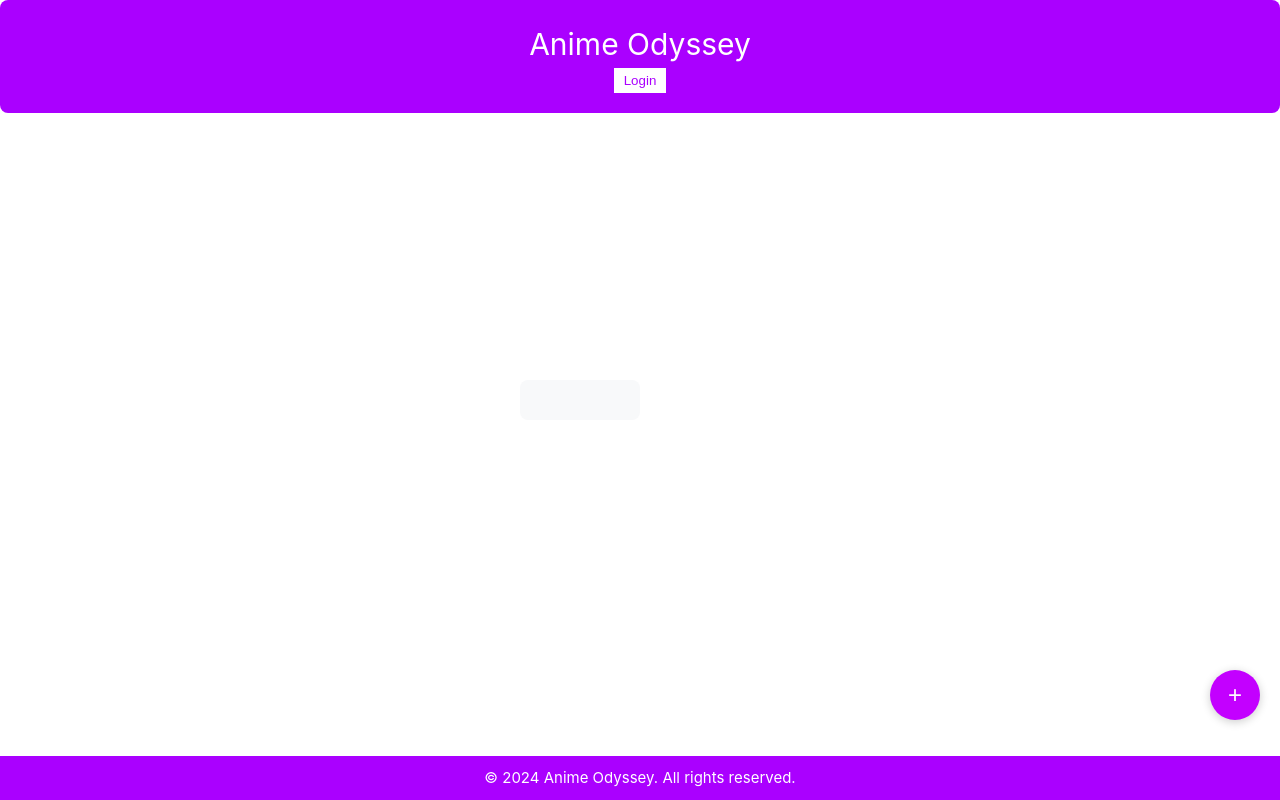
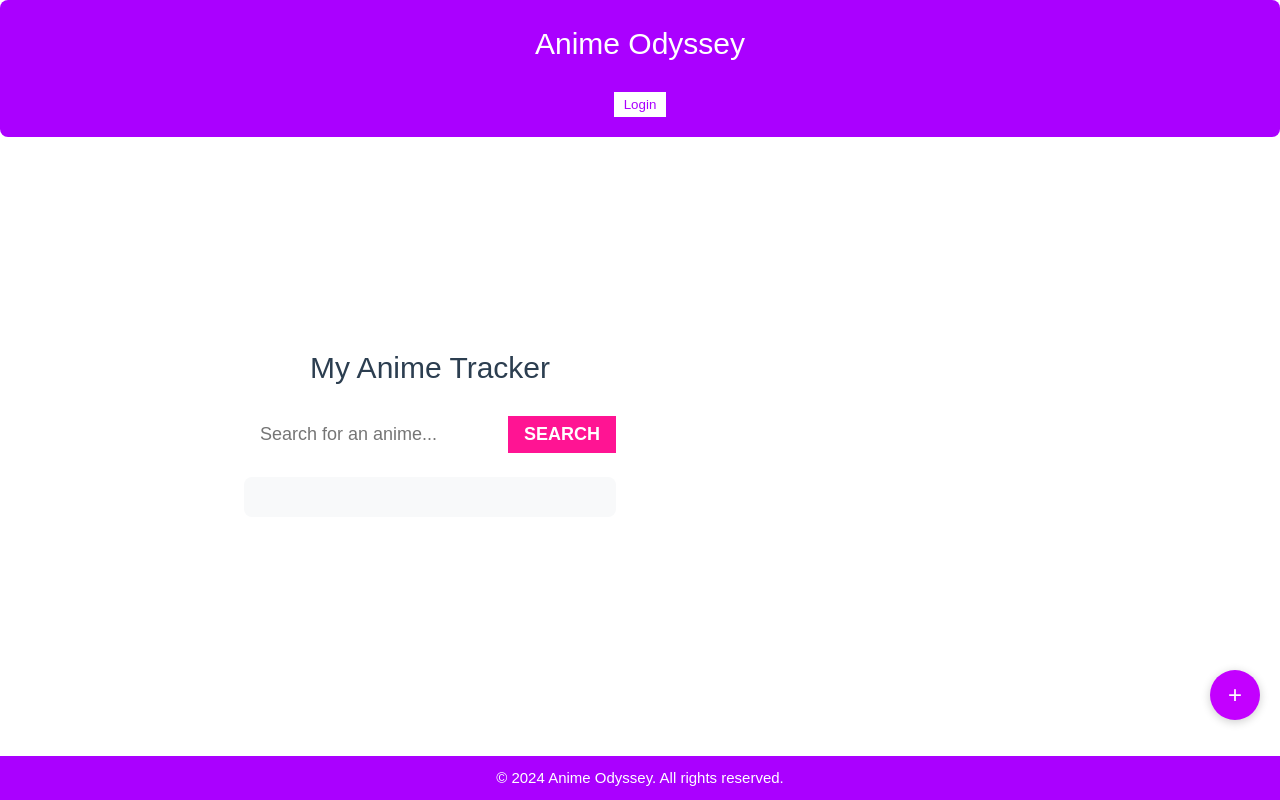
Before and after one commit to tsukihidaze/ELEC4C_FinalProj_Bacuyag_Mendoza, a Vue app in the folder FinalProj_Bacuyag_Mendoza/: page / in a window 1280 px wide. Built offline with nearby package versions, Linux system fonts and the light colour scheme.

Commit message:
anime search

```diff
--- a/FinalProj_Bacuyag_Mendoza/src/App.vue
+++ b/FinalProj_Bacuyag_Mendoza/src/App.vue
@@ -1,17 +1,174 @@
+<script setup>
+import { ref, onMounted, computed } from 'vue'
+import LoginModal from '/src/components/LoginModal.vue';
+
+const query = ref('')
+const my_anime = ref([])
+const search_results = ref([])
+
+const my_anime_asc = computed(() => {
+  return my_anime.value.sort((a, b) => {
+    return a.title.localeCompare(b.title)
+  })
+})
+
+const searchAnime = () => {
+  const url = `https://api.jikan.moe/v4/anime?q=${query.value}`
+  fetch(url)
+ .then(res => res.json())
+ .then(data => {
+    search_results.value = data.data
+  })
+}
+
+const handleInput = (e) => {
+  if (!e.target.value) {
+    search_results.value = []
+  }
+}
+
+const addAnime = (anime) => {
+  search_results.value = []
+  query.value = ''
+
+  my_anime.value.push({
+    id: anime.mal_id,
+    title: anime.title,
+    image: anime.images.jpg.image_url,
+    total_episodes: anime.episodes,
+    watched_episodes: 0,
+  })
+
+  localStorage.setItem('my_anime', JSON.stringify(my_anime.value))
+}
+
+const increaseWatch = (anime) => {
+  anime.watched_episodes++
+  localStorage.setItem('my_anime', JSON.stringify(my_anime.value))
+}
+
+const decreaseWatch = (anime) => {
+  anime.watched_episodes--
+  localStorage.setItem('my_anime', JSON.stringify(my_anime.value))
+}
+
+onMounted(() => {
+  my_anime.value = JSON.parse(localStorage.getItem('my_anime')) || []
+})
+
+const cards = ref(JSON.parse(localStorage.getItem('animeOdysseyCards')) || [])
+const modalVisible = ref(false)
+const selectedCard = ref({})
+const inputModalVisible = ref(false)
+const newCard = ref({
+  image: "",
+  videoUrl: "",
+  shortText: "",
+  longText: "",
+})
+
+const isURLValid = computed(() => {
+  const urlRegex = /^(ftp|http|https):\/\/[^ "]+$/;
+  return urlRegex.test(newCard.value.image) && urlRegex.test(newCard.value.videoUrl);
+})
+
+const openLoginModal = () => {
+  // Assuming LoginModal has an openModal method
+  // This might need to be adjusted based on the actual implementation of LoginModal
+}
+
+const showModal = (card) => {
+  selectedCard.value = card
+  modalVisible.value = true
+}
+
+const hideModal = () => {
+  modalVisible.value = false
+}
+
+const showInputModal = () => {
+  inputModalVisible.value = true
+}
+
+const hideInputModal = () => {
+  inputModalVisible.value = false
+}
+
+const addCard = () => {
+  if (!isURLValid.value) {
+    alert('Please enter valid URLs for Image and Video.')
+    return
+  }
+
+  cards.value.push(newCard.value)
+  newCard.value = {
+    image: "",
+    videoUrl: "",
+    shortText: "",
+    longText: "",
+  }
+  localStorage.setItem('animeOdysseyCards', JSON.stringify(cards.value))
+  inputModalVisible.value = false
+}
+
+const deleteCard = (index) => {
+  cards.value.splice(index, 1); // Remove the card from the array
+  localStorage.setItem('animeOdysseyCards', JSON.stringify(cards.value)); // Update local storage
+}
+
+
+</script>
+
 <template>
-  <header class="header">
+  <main>
+	<header class="header">
     <h1>Anime Odyssey</h1>
     <button @click="openLoginModal">Login</button>
   </header>
-  <!-- login modal -->
-  <LoginModal ref="loginModal" />
-  <!-- card modal  -->
-  <div class="cardContainer">
+    <h1>My Anime Tracker</h1>
+
+    <form @submit.prevent="searchAnime">
+      <input type="text" placeholder="Search for an anime..." v-model="query" @input="handleInput" />
+      <button type="submit" class="button">Search</button>
+    </form>
+
+    <div class="results" v-if="search_results.length > 0">
+      <div v-for="anime in search_results" class="result">
+        <img :src="anime.images.jpg.image_url" />
+        <div class="details">
+          <h3>{{ anime.title }}</h3>
+          <p :title="anime.synopsis" v-if="anime.synopsis">{{ anime.synopsis.slice(0, 120) }}...</p>
+          <span class="flex-1"></span>
+          <button @click="addAnime(anime)" class="button">Add to My Anime</button>
+        </div>
+      </div>
+    </div>
+
+    <div class="myanime" v-if="my_anime.length > 0">
+      <h2>My Anime</h2>
+
+      <div v-for="anime in my_anime_asc" class="anime">
+        <img :src="anime.image" />
+        <h3>{{ anime.title }}</h3>
+        <div class="flex-1"></div>
+        <span class="episodes">{{ anime.watched_episodes }} / {{ anime.total_episodes }}</span>
+        <button
+          v-if="anime.total_episodes!== anime.watched_episodes"
+          @click="increaseWatch(anime)" class="button">+</button>
+        <button
+          v-if="anime.watched_episodes > 0"
+          @click="decreaseWatch(anime)" class="button">-</button>
+      </div>
+    </div>
+
+	<div class="cardContainer">
     <div class="cardGrid">
       <div v-for="(card, index) in cards" :key="index" @click="showModal(card)">
         <div class="card">
           <img :src="card.image" alt="Card Image" style="max-width: 100%; max-height: 100%" />
           <p>{{ card.shortText }}</p>
+          <button class="delete-button" @click="deleteCard(index)">Delete</button>
+
         </div>
       </div>
       <!-- hide and show card modal fcn -->
@@ -49,81 +206,12 @@
       <p>&copy; 2024 Anime Odyssey. All rights reserved.</p>
     </footer>
   </div>
-
+  </main>
 </template>
 
-<script>
-import LoginModal from '/src/components/LoginModal.vue';
-export default {
-  components: {
-    LoginModal,
-  },
-  data() {
-    return {
-
-      cards: JSON.parse(localStorage.getItem('animeOdysseyCards')) || [],
-      modalVisible: false,
-      selectedCard: {},
-      inputModalVisible: false,
-      newCard: {
-        image: "",
-        videoUrl: "",
-        shortText: "",
-        longText: "",
-      },
-    };
-  },
-  computed: {
-    isURLValid() {
-      // Regular expression to validate URL format
-      const urlRegex = /^(ftp|http|https):\/\/[^ "]+$/;
-
-      // Check if both imageURL and videoURL match the regex
-      return urlRegex.test(this.newCard.image) && urlRegex.test(this.newCard.videoUrl);
-    }
-  },
-  methods: {
-    openLoginModal() {
-      this.$refs.loginModal.openModal();
-    },
-    showModal(card) {
-      this.selectedCard = card;
-      this.modalVisible = true;
-    },
-    hideModal() {
-      this.modalVisible = false;
-    },
-    showInputModal() {
-      this.inputModalVisible = true;
-    },
-    hideInputModal() {
-      this.inputModalVisible = false;
-    },
-
-    addCard() {
-      // Check if the URLs are valid
-      if (!this.isURLValid) {
-        // If any of the URLs are invalid, display an error message
-        alert('Please enter valid URLs for Image and Video.');
-        return;
-      }
-
-      // If both URLs are valid, proceed with adding the card
-      this.cards.push(this.newCard);
-      this.newCard = {
-        image: "",
-        videoUrl: "",
-        shortText: "",
-        longText: "",
-      };
-      localStorage.setItem('animeOdysseyCards', JSON.stringify(this.cards));
-      this.inputModalVisible = false;
-    }
-  },
-};
-</script>
 
 <style scoped>
+
 .cardContainer {
   display: flex;
   justify-content: center;
@@ -140,6 +228,359 @@
   border-radius: 8px;
   color: black;
 }
+
+.card {
+  width: 225px;
+  border: 1px solid #ccc;
+  border-radius: 8px;
+  padding: 10px;
+  cursor: pointer;
+  margin-bottom: 20px;
+  box-sizing: border-box;
+  color: black;
+}
+
+.modal {
+  position: fixed;
+  top: 0;
+  left: 0;
+  width: 100%;
+  height: 100%;
+  background-color: rgba(0, 0, 0, 0.5);
+  display: flex;
+  justify-content: center;
+  align-items: center;
+  z-index: 999;
+}
+
+.modal-content {
+  background-color: #fff;
+  padding: 20px;
+  border-radius: 8px;
+  color: black;
+}
+
+.short-text {
+  font-size: 18px;
+  font-weight: bold;
+}
+
+.content-wrapper {
+  display: flex;
+  flex-direction: column;
+  align-items: center;
+  text-align: center;
+}
+
+.expanded-image {
+  max-width: 60%;
+  max-height: 60vh;
+}
+
+.video-wrapper {
+  margin-top: 20px;
+}
+
+.modal form {
+  display: flex;
+  flex-direction: column;
+  gap: 10px;
+}
+
+.modal form input {
+  padding: 5px;
+  margin-bottom: 10px;
+}
+
+.modal form button {
+  padding: 5px 10px;
+  background-color: #aa00ff;
+  color: white;
+  border: none;
+  cursor: pointer;
+}
+.layout-container {
+  display: flex;
+  justify-content: space-between;
+  align-items: flex-start;
+  padding: 20px;
+}
+
+.search-container {
+  flex: 1;
+}
+
+.cardGrid {
+  flex: 1;
+  display: grid;
+  grid-template-columns: repeat(auto-fill, minmax(225px, 1fr));
+  gap: 20px;
+  padding: 20px;
+}
+
+.floatingButton {
+  position: fixed;
+  bottom: 20px;
+  right: 20px;
+  width: 50px;
+  height: 50px;
+  background-color: #aa00ff;
+  color: white;
+  border: none;
+  border-radius: 50%;
+  font-size: 24px;
+  display: flex;
+  justify-content: center;
+  align-items: center;
+  cursor: pointer;
+  box-shadow: 0 2px 10px rgba(0, 0, 0, 0.2);
+}
+
+.floatingButton:hover {
+  background-color: #aa00ff;
+}
+
+body {
+  margin: 0;
+  padding: 0;
+}
+
+.header {
+  position: fixed;
+  top: 0;
+  left: 0;
+  background-color: #aa00ff;
+  color: white;
+  padding: 20px;
+  text-align: center;
+  border-radius: 8px;
+  width: 100%;
+}
+
+.header input {
+  padding: 5px;
+  margin: 5px;
+}
+
+.header button {
+  padding: 5px 10px;
+  background-color: white;
+  color: #aa00ff;
+  border: none;
+  cursor: pointer;
+}
+
+.footer {
+  background-color: #aa00ff;
+  color: white;
+  text-align: center;
+  padding: 10px;
+  position: fixed;
+  bottom: 0;
+  width: 100%;
+  left: 0;
+}
+
+.floatingButton {
+  position: fixed;
+  bottom: 80px;
+  right: 20px;
+  width: 50px;
+  height: 50px;
+  background-color: #c300ff;
+  color: white;
+  border: none;
+  border-radius: 50%;
+  font-size: 24px;
+  display: flex;
+  justify-content: center;
+  align-items: center;
+  cursor: pointer;
+  box-shadow: 0 2px 10px rgba(0, 0, 0, 0.2);
+}
+
+.floatingButton:hover {
+  background-color: #0056b3;
+}
+* {
+	margin: 0;
+	padding: 0;
+	box-sizing: border-box;
+	font-family: 'Fira Sans', sans-serif;
+}
+
+body {
+	background-color: #EEE;
+}
+
+main {
+  margin-top: 60px; /* Adjust based on the height of your header */
+  padding: 1.5rem;
+}
+
+
+h1 {
+	text-align: center;
+	margin-bottom: 1.5rem;
+}
+
+form {
+	display: flex;
+	max-width: 480px;
+	margin: 0 auto 1.5rem;
+}
+
+form input {
+	appearance: none;
+	outline: none;
+	border: none;
+	background: white;
+
+	display: block;
+	color: #888;
+	font-size: 1.125rem;
+	padding: 0.5rem 1rem;
+	width: 100%;
+}
+
+.button {
+	appearance: none;
+	outline: none;
+	border: none;
+	background: none;
+	cursor: pointer;
+
+	display: block;
+	padding: 0.5rem 1rem;
+	background-image: linear-gradient(to right, deeppink 50%, darkviolet 50%);
+	background-size: 200%;
+	color: white;
+	font-size: 1.125rem;
+	font-weight: bold;
+	text-transform: uppercase;
+	transition: 0.4s;
+}
+
+.button:hover {
+	background-position: right;
+}
+
+.results {
+	background-color: #fff;
+	border-radius: 0.5rem;
+	box-shadow: 0 2px 4px rgba(0, 0, 0, 0.1);
+	max-height: 480px;
+	overflow-y: scroll;
+	margin-bottom: 1.5rem;
+}
+
+.result {
+	display: flex;
+	margin: 1rem;
+	padding: 1rem;
+	border: 1px solid #ccc;
+	border-radius: 5px;
+	transition: 0.4s;
+}
+
+.result img {
+	width: 100px;
+	border-radius: 1rem;
+	margin-right: 1rem;
+}
+
+.details {
+	flex: 1 1 0%;
+	display: flex;
+	align-items: flex-start;
+	flex-direction: column;
+}
+
+.details h3 {
+	font-size: 1.25rem;
+	margin-bottom: 0.5rem;
+}
+
+.details p {
+	font-size: 0.875rem;
+	margin-bottom: 1rem;
+}
+
+.details .button {
+	margin-left: auto;
+}
+
+.flex-1 {
+	display: block;
+	flex: 1 1 0%;
+}
+
+.myanime h2 {
+	color: #888;
+	font-weight: 400;
+	margin-bottom: 1.5rem;
+}
+
+.myanime .anime {
+	display: flex;
+	align-items: center;
+	margin-bottom: 1.5rem;
+	background-color: #FFF;
+	padding: 1rem;
+	border-radius: 0.5rem;
+	box-shadow: 0px 2px 4px rgba(0, 0, 0, 0.1);
+}
+
+.anime img {
+	width: 72px;
+	height: 72px;
+	object-fit: cover;
+	border-radius: 1rem;
+	margin-right: 1rem;
+}
+
+.anime h3 {
+	color: #888;
+	font-size: 1.125rem;
+}
+
+.anime .episodes {
+	margin-right: 1rem;
+	color: #888;
+}
+
+.anime .button:first-of-type {
+	margin-right: 0.5rem;
+}
+
+.anime .button:last-of-type {
+	margin-right: 0;
+}
+.cardContainer {
+  display: flex;
+  justify-content: center;
+  color: black;
+}
+
+.cardGrid {
+  display: grid;
+  grid-template-columns: repeat(5, 1fr);
+  gap: 20px;
+  max-width: 900px;
+  background-color: #f8f9fa;
+  padding: 20px;
+  border-radius: 8px;
+  color: black;
+}
+.delete-button {
+  background-color: red;
+  color: white;
+  border: none;
+  padding: 5px 10px;
+  cursor: pointer;
+  margin-left: 10px; /* Add some space between the delete button and other elements */
+}
+
 
 .card {
   width: 225px;
@@ -238,7 +679,6 @@
   margin: 0;
   padding: 0;
 }
-
 .header {
   position: fixed;
   top: 0;
@@ -249,6 +689,7 @@
   text-align: center;
   border-radius: 8px;
   width: 100%;
+  z-index: 100; /* Adjust z-index as needed */
 }
 
 .header input {
@@ -263,7 +704,6 @@
   border: none;
   cursor: pointer;
 }
-
 .footer {
   background-color: #aa00ff;
   color: white;
@@ -273,8 +713,8 @@
   bottom: 0;
   width: 100%;
   left: 0;
+  z-index: 50; /* Lower z-index than the header */
 }
-
 .floatingButton {
   position: fixed;
   bottom: 80px;
```
